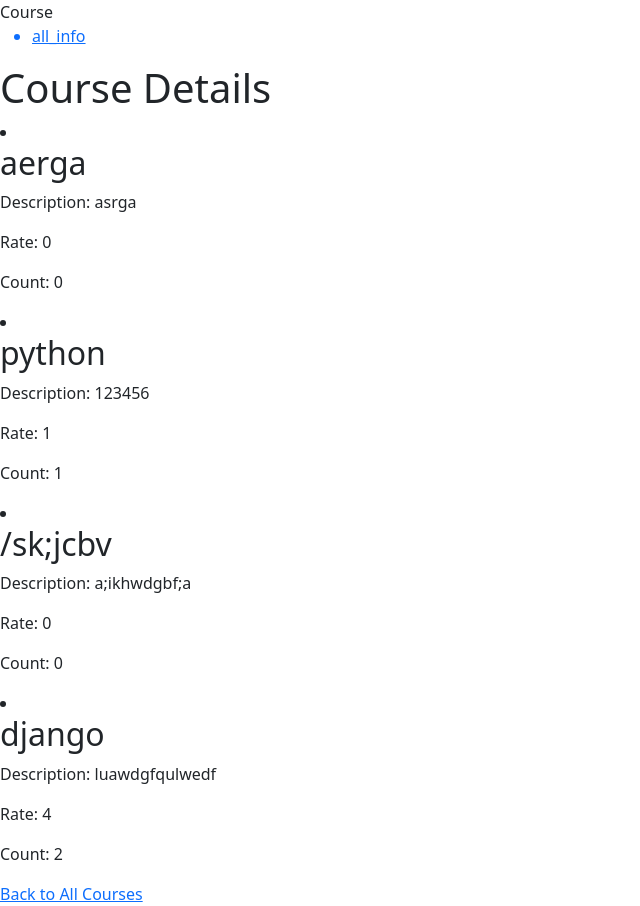
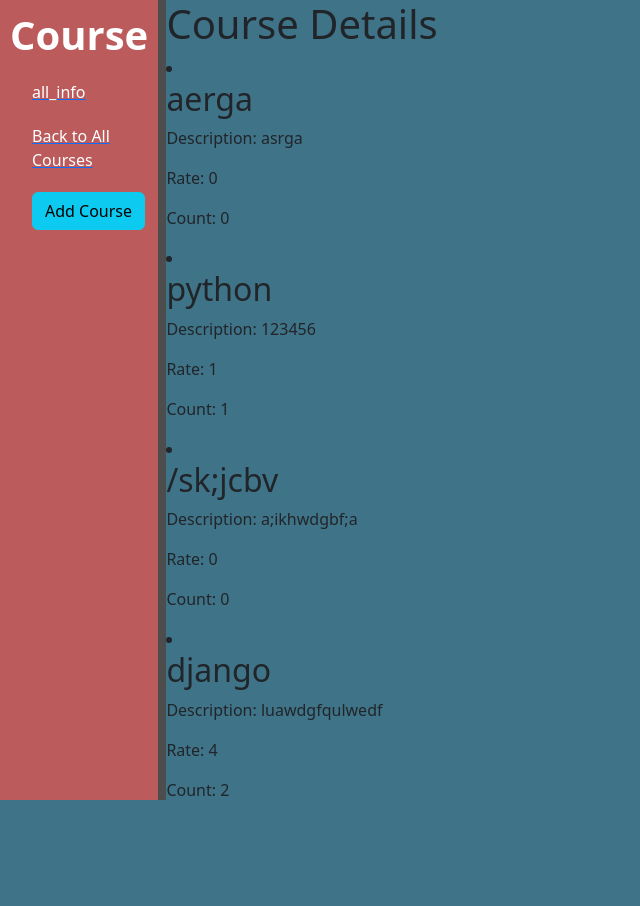
Before and after one commit to alenboryan/Course, a Django app: page /all_info in a window 1280 px wide. Shown: the whole page, without its empty margins (0-640 px from the left). After the commit the page ends 800 px from the top, so only its background shows below. Run offline with Django 4.2, Linux system fonts and the light colour scheme; data comes from the database, SQL or seed files in the repository; both versions use the stored data as it was after the commit.

Commit message:
Add new_file.txt

```diff
--- a/course/polls/static/polls/css/polls.css
+++ b/course/polls/static/polls/css/polls.css
@@ -0,0 +1,53 @@
+body{
+    background: #3f7388;
+}
+
+aside{
+    float: left;
+    background:#bb5b5b;
+    width: 13%;
+    height: 100vh;
+    color: #fff;
+    border-right: 8px solid #4d4d4d;
+
+}
+
+aside img{
+    width: 50px;
+    float: left;
+    position: relative;
+    margin-left: 20px;
+    margin-top: 10px;
+}
+aside .Logo{
+    font-size: 40px;
+    margin-left: 10px;
+    font-weight: bold;
+    position: relative;
+    top: 5px;
+}
+aside ul{list-style:none}
+aside ul li{
+    color: #fff;
+    display: block;
+    margin-top: 20px;
+    transition: transform  .6s ease;
+}
+aside ul li:hover,aside ul a:hover {
+        color: rgb(34, 204, 63);
+        transform: scale(1.05);
+        text-decoration: underline;
+}
+main .features{
+    float: left;
+    color: #fff;
+    margin-top: 100px;
+    text-align: center;
+    width: 75%;
+}
+
+form{
+    margin-left: 32%;
+    width: 500px;
+    margin-top: 50px;
+}
--- a/course/polls/templates/polls/all_info.html
+++ b/course/polls/templates/polls/all_info.html
@@ -13,5 +13,4 @@
       </li>
     {% endfor %}
 
-    <a href="{% url 'index' %}">Back to All Courses</a>
 {% endblock %}
--- a/course/polls/templates/polls/layout.html
+++ b/course/polls/templates/polls/layout.html
@@ -13,8 +13,8 @@
         <span class=" Logo">Course</span>
         <ul>
             <a href="{% url 'all_info' %}"><li><i class="fa-solid fa-house"></i>all_info</li></a>
-
-
+            <a href="{% url 'index' %}"><li><i class="fa-solid fa-house"></i>Back to All Courses</li></a>
+            <a href="{% url 'create' %}"><li><button class="btn btn-info"><i class="fas fa-plus-cricle"></i>Add Course</button></li></a>
 
         </ul>
     </aside>
--- a/course/polls/urls.py
+++ b/course/polls/urls.py
@@ -3,6 +3,6 @@
 
 urlpatterns = [
     path("", views.index, name="index"),
-    path("all_info", views.all_info, name="all_info")
-
+    path("all_info", views.all_info, name="all_info"),
+    path("create", views.create, name = "create")
 ]
--- a/course/polls/views.py
+++ b/course/polls/views.py
@@ -1,7 +1,7 @@
 from django.shortcuts import render
 from .models import Course
 from django.shortcuts import HttpResponse
-
+from  .forms import CourseForm
 
 def index(request):
     all_title = Course.objects.order_by
@@ -13,3 +13,18 @@
     all_info = Course.objects.all()
     context = {'all_info': all_info}
     return render(request, "polls/all_info.html", context)
+
+
+def create(request):
+    if request.method == 'POST':
+        form = CourseForm(request.POST)
+        if form.is_valid():
+            form.save()
+    form  = CourseForm()
+
+    data = {
+        'form': form
+    }
+
+
+    return render(request, 'polls/create.html', data)
```
Also changed, not shown: course/polls/forms.py (added, +25 -0 lines), course/polls/templates/polls/create.html (added, +17 -0 lines), course/db.sqlite3.
